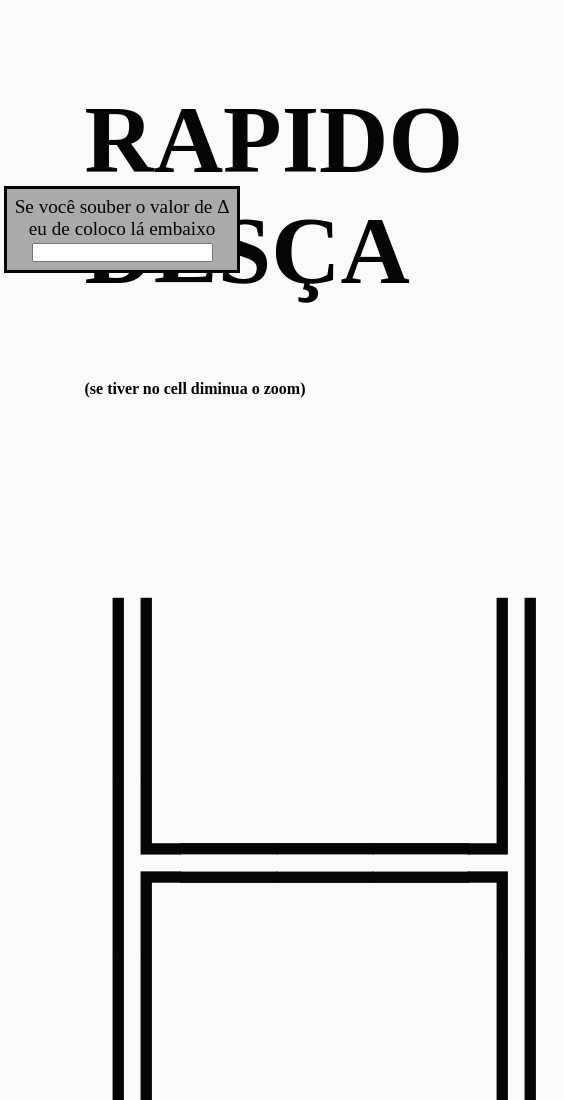
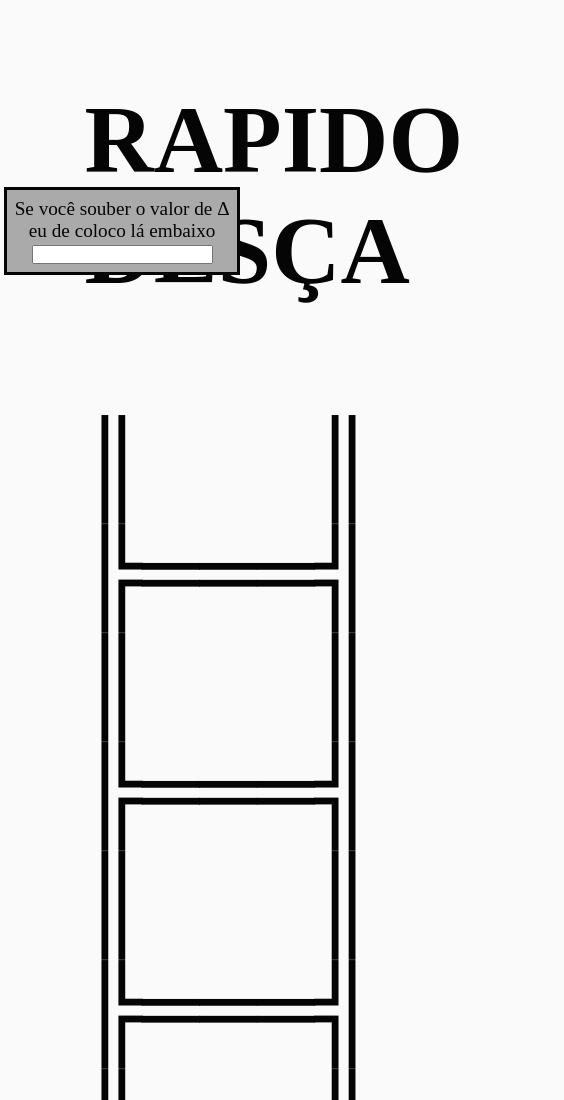
Before and after one commit to lunakaike/escada-infinita, a plain HTML site: page index.html in a window 390 px wide. Shown: the top 1100 px of the page, 564 px wide, since content can reach past the window. Drawn offline with Linux system fonts and the light colour scheme.

Commit message:
infi. 12

```diff
--- a/index.html
+++ b/index.html
@@ -14,9 +14,9 @@
 </head>
 <body>
 
-        <h1 style="font-size: 6rem;">RAPIDO <br> DESÇA <span style="font-size: 1rem;">(se tiver no cell diminua o zoom)</span></h1>
+        <h1 style="font-size: 6rem;">RAPIDO <br> DESÇA</h1>
 
-        <pre style="font-size: 10rem;" class="ladder">
+        <pre class="ladder">
 
 ║   ║
 ╠═══╣
--- a/style.css
+++ b/style.css
@@ -22,6 +22,10 @@ body{
     transition: .2s;
 }
 
+.ladder{
+    font-size: 6rem;
+}
+
 @keyframes balance{
     0%{
         top: 45vw;
@@ -36,3 +40,9 @@ body{
     }
 
 }
+
+@media screen and (max-width: 700px){
+    .ladder{
+        font-size: 6rem;
+    }
+}
```
Also changed, not shown: app.js (+8 -0 lines).
